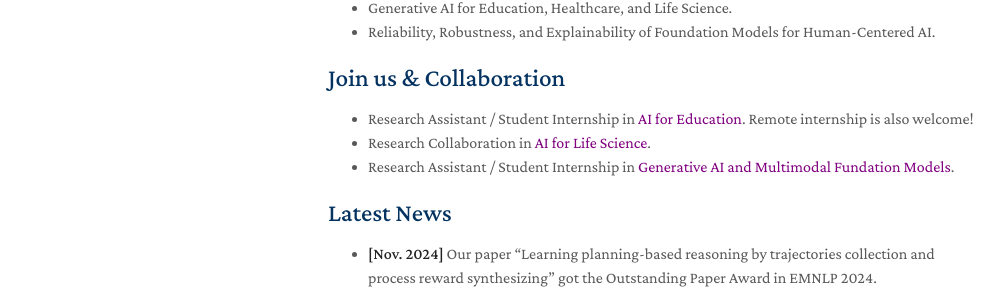
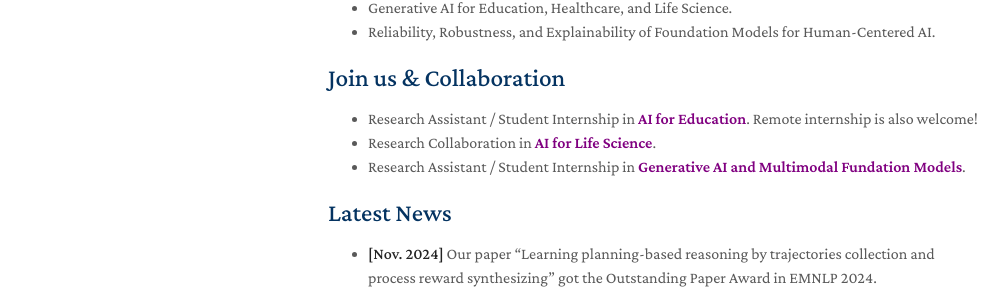
Before and after one commit to seq-to-mind/seq-to-mind.github.io, a Jekyll site: the page built from index.md, in a window 1280 px wide. Shown: the part 503-796 px from the top of the page, without its empty margins (142-1150 px from the left). Built offline with Jekyll 4.4.1, drawn with Linux system fonts in a browser that asks for light colours; a style sheet for code colours, icons or effects is not loaded; our own code applies the rules of GitHub Pages for plain Markdown files.

Commit message:
Update index.md

```diff
--- a/index.md
+++ b/index.md
@@ -18,9 +18,9 @@ Hi, I'm Zhengyuan Liu! Currently I am the Asst. Head of the AI4EDU Programme @I2
 
 ## Join us & Collaboration
 
-- Research Assistant / Student Internship in <font color=purple>AI for Education</font>. Remote internship is also welcome!
-- Research Collaboration in <font color=purple>AI for Life Science</font>.
-- Research Assistant / Student Internship in <font color=purple>Generative AI and Multimodal Fundation Models</font>.
+- Research Assistant / Student Internship in <b><font color=purple>AI for Education</font></b>. Remote internship is also welcome!
+- Research Collaboration in <b><font color=purple>AI for Life Science</font></b>.
+- Research Assistant / Student Internship in <b><font color=purple>Generative AI and Multimodal Fundation Models</font></b>.
 
 ## Latest News
 
```
